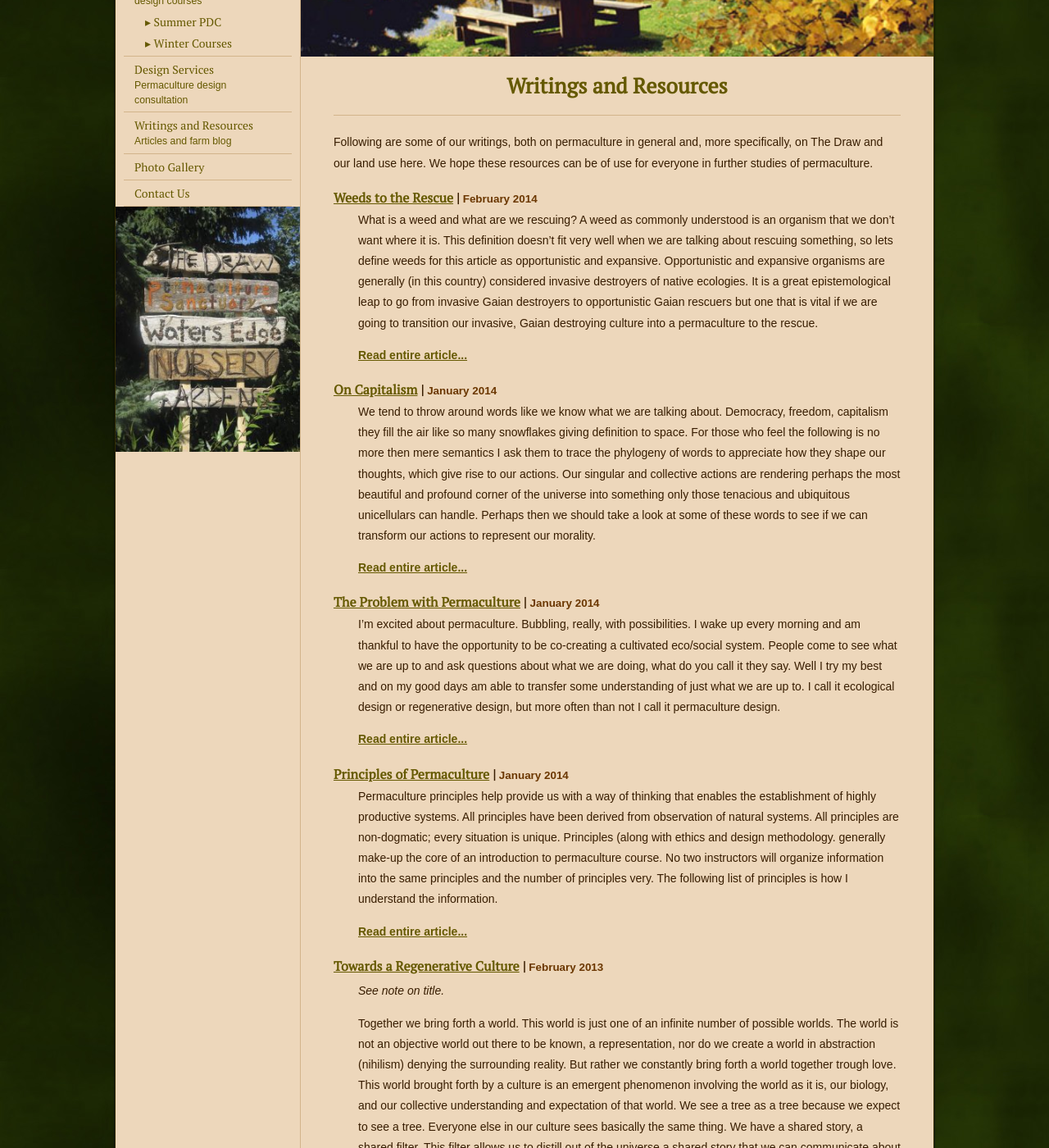
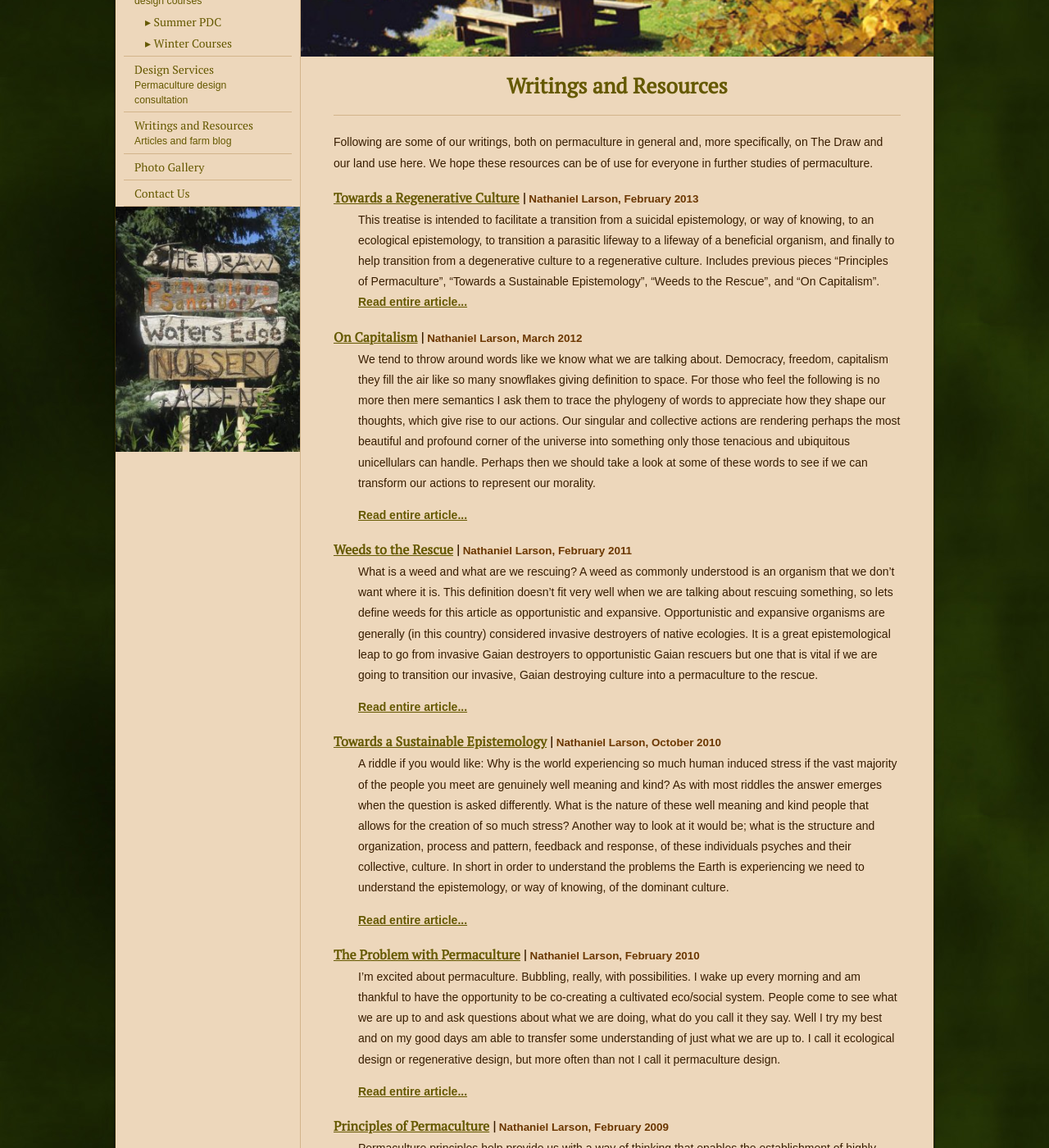
Before and after one commit to the-draw/the-draw.github.io, a Jekyll site: the page built from blog/index.html, in a window 1280 px wide and 1400 px high, scrolled down 206 px. Shown: the whole window at 82% size. Built offline with Jekyll 4.4.1, drawn with Linux system fonts in a browser that asks for light colours; the list of posts is cut into pages by our own code; some of the changed text lies outside the part shown.

Commit message:
Re-dated posts for better approximation of chronological order

```diff
--- a/_posts/2013-02-01-towards-regenerative-culture.md
+++ b/_posts/2013-02-01-towards-regenerative-culture.md
@@ -1,14 +1,11 @@
 ---
 title: Towards a Regenerative Culture
 author: nl
-excerpt_separator: <!--sep-->
+excerpt: |
+  This treatise is intended to facilitate a transition from a suicidal epistemology, or way of knowing, to an ecological epistemology, to transition a parasitic lifeway to a lifeway of a beneficial organism, and finally to help transition from a degenerative culture to a regenerative culture. Includes previous pieces "Principles of Permaculture", "Towards a Sustainable Epistemology", "Weeds to the Rescue", and "On Capitalism".
 ---
 
-*See note on title.[^1]*
-
-Together we bring forth a world.  This world is just one of an infinite number of possible worlds.  The world is not an objective world out there to be known, a representation, nor do we create a world in abstraction (nihilism) denying the surrounding reality.  But rather we constantly bring forth a world together trough love.  This world brought forth by a culture is an emergent phenomenon involving the world as it is, our biology, and our collective understanding and expectation of that world.  We see a tree as a tree because we expect to see a tree.  Everyone else in our culture sees basically the same thing.  We have a shared story, a shared filter.  This filter allows us to distill out of the universe a shared story that we can communicate about and make decisions on.  This behavior is biologically functional.  A culture whose members could not synchronize behavior would not survive for long.  Each culture has its own stories, its own behavioral patterns.  Cultural health could be measured in how close its story and patterns synchronize with the story and patterns of the universe.  Our culture is poisoning itself.  To understand why we must understand as best we can the story and patterns of the universe as well as the story and patterns of our culture.  We must question everything, especially our assumptions.
-
-<!--sep-->
+Together we bring forth a world.[^1]  This world is just one of an infinite number of possible worlds.  The world is not an objective world out there to be known, a representation, nor do we create a world in abstraction (nihilism) denying the surrounding reality.  But rather we constantly bring forth a world together trough love.  This world brought forth by a culture is an emergent phenomenon involving the world as it is, our biology, and our collective understanding and expectation of that world.  We see a tree as a tree because we expect to see a tree.  Everyone else in our culture sees basically the same thing.  We have a shared story, a shared filter.  This filter allows us to distill out of the universe a shared story that we can communicate about and make decisions on.  This behavior is biologically functional.  A culture whose members could not synchronize behavior would not survive for long.  Each culture has its own stories, its own behavioral patterns.  Cultural health could be measured in how close its story and patterns synchronize with the story and patterns of the universe.  Our culture is poisoning itself.  To understand why we must understand as best we can the story and patterns of the universe as well as the story and patterns of our culture.  We must question everything, especially our assumptions.
 
 This is the first step; to understand that our epistemology, or way of knowing, is not inherently right or accurate.  It is only one of an infinite number of possibilities.  And it is merely adequate, at least for now.  This understanding is power because it forces one to question everything.  If you fully understand this you will never be the same.  Our shared cultural beliefs allow us to behave; they filter all our perceptions and thoughts into a shared story.  It is dangerous to question your cultures basic beliefs.  It throws you into a vacuum of possibilities.  Anything is possible.  Humans can’t live for long in such a vacuum.  Another story is necessary.  Where do you turn for a relevant story?  I believe we must look at how the universe operates, how the Earth and her ecosystems operate.  We must understand the universe story and synchronize our story as best we can with it.  To that end the rest of this paper will focus on understanding the universe story and how that compares with our modern cultures story.  We will look at the real and immanent pathogenic affects of the dominant culture and your lifestyle.  Finally we will see how we can act within the universe story to be the change the planet and her peoples so desperately need.
 
--- a/blog/index.html
+++ b/blog/index.html
@@ -22,9 +22,9 @@ layout: default
 
   <dl class="post-list">
     {% for post in site.posts %}
-      <dt><a href="{{ post.url }}">{{ post.title }}</a> | <small class="post-list-date">{{ post.date | date: "%B %Y" }}</small></dt>
+      <dt><a href="{{ post.url }}">{{ post.title }}</a> | <small class="post-list-date">{{ site.authors[post.author].name }}, {{ post.date | date: "%B %Y" }}</small></dt>
       <dd>
-        {{ post.excerpt }}
+        {{ post.excerpt | smartify }}
         <p><strong><a href="{{ post.url }}">Read entire article...</a></strong></p>
       </dd>
     {% endfor %}
```
Also changed, not shown: _posts/2009-02-01-principles-of-permaculture.md (renamed from _posts/2014-01-01-principles-of-permaculture.md), _posts/2010-02-01-problem-with-permaculture.md (renamed from _posts/2014-01-02-problem-with-permaculture.md), _posts/2010-10-01-towards-sustainable-epistemology.md (renamed from _posts/2009-02-01-towards-sustainable-epistemology.md), _posts/2011-02-01-weeds-to-the-rescue.md (renamed from _posts/2014-02-01-weeds-to-the-rescue.md), _posts/2012-03-01-on-capitalism.md (renamed from _posts/2014-01-03-on-capitalism.md).
